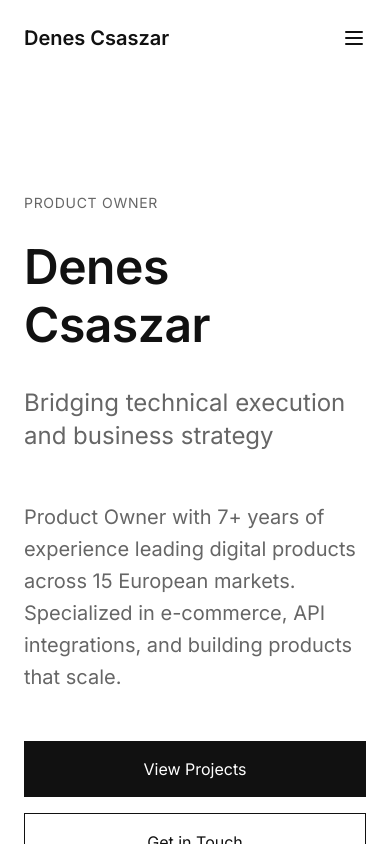
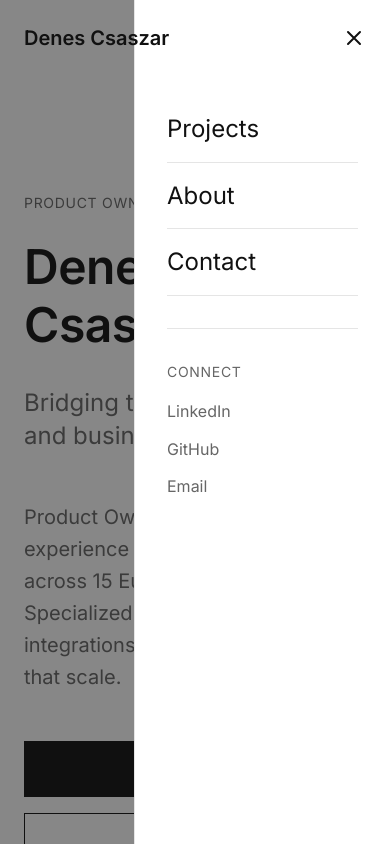
Before and after one commit to denescsaszar/denescsaszar-portfolio, a Next.js app: page / in a window 390 px wide. Both pictures are taken after a click on the button "Menu". Shown: the top 844 px of the page. Built offline with nearby package versions, Linux system fonts and the light colour scheme.

Commit message:
feat(nav): add mobile menu with slide-out animation and overlay

```diff
--- a/components/Navigation.tsx
+++ b/components/Navigation.tsx
@@ -4,6 +4,7 @@ import { useState, useEffect } from "react";
 
 export default function Navigation() {
   const [isScrolled, setIsScrolled] = useState(false);
+  const [isMobileMenuOpen, setIsMobileMenuOpen] = useState(false);
 
   useEffect(() => {
     const handleScroll = () => {
@@ -14,7 +15,16 @@ export default function Navigation() {
     return () => window.removeEventListener("scroll", handleScroll);
   }, []);
 
+  const toggleMobileMenu = () => {
+    setIsMobileMenuOpen(!isMobileMenuOpen);
+  };
+
+  const closeMobileMenu = () => {
+    setIsMobileMenuOpen(false);
+  };
+
   return (
+    <>
       <nav className={isScrolled ? "fixed top-0 left-0 right-0 z-50 bg-background border-b border-border shadow-sm transition-all" : "fixed top-0 left-0 right-0 z-50 bg-transparent transition-all"}>
         <div className="container-custom py-6">
           <div className="flex items-center justify-between">
@@ -34,13 +44,87 @@ export default function Navigation() {
               </a>
             </div>
 
-          <button className="md:hidden text-foreground" aria-label="Menu">
+            <button
+              onClick={toggleMobileMenu}
+              className="md:hidden text-foreground z-50"
+              aria-label="Menu"
+            >
+              {isMobileMenuOpen ? (
+                <svg className="w-6 h-6" fill="none" stroke="currentColor" viewBox="0 0 24 24">
+                  <path strokeLinecap="round" strokeLinejoin="round" strokeWidth={2} d="M6 18L18 6M6 6l12 12" />
+                </svg>
+              ) : (
                 <svg className="w-6 h-6" fill="none" stroke="currentColor" viewBox="0 0 24 24">
                   <path strokeLinecap="round" strokeLinejoin="round" strokeWidth={2} d="M4 6h16M4 12h16M4 18h16" />
                 </svg>
+              )}
             </button>
           </div>
         </div>
       </nav>
+
+      {/* Mobile Menu Overlay */}
+      {isMobileMenuOpen && (
+        <div
+          className="fixed inset-0 bg-foreground bg-opacity-50 z-40 md:hidden"
+          onClick={closeMobileMenu}
+        />
+      )}
+
+      {/* Mobile Menu */}
+      <div className={`fixed top-0 right-0 h-full w-64 bg-background border-l border-border z-40 transform transition-transform duration-300 md:hidden ${isMobileMenuOpen ? 'translate-x-0' : 'translate-x-full'}`}>
+        <div className="flex flex-col pt-24 px-8">
+          <a
+            href="#projects"
+            onClick={closeMobileMenu}
+            className="text-heading-3 py-4 border-b border-border hover:text-muted transition-colors"
+          >
+            Projects
+          </a>
+          <a
+            href="#about"
+            onClick={closeMobileMenu}
+            className="text-heading-3 py-4 border-b border-border hover:text-muted transition-colors"
+          >
+            About
+          </a>
+          <a
+            href="#contact"
+            onClick={closeMobileMenu}
+            className="text-heading-3 py-4 border-b border-border hover:text-muted transition-colors"
+          >
+            Contact
+          </a>
+
+          <div className="mt-8 pt-8 border-t border-border">
+            <p className="text-body-small text-muted uppercase tracking-wider mb-4">Connect</p>
+            <div className="flex flex-col gap-3">
+              <a
+                href="https://www.linkedin.com/in/denescsaszar"
+                target="_blank"
+                rel="noopener noreferrer"
+                className="text-body text-muted hover:text-foreground transition-colors"
+              >
+                LinkedIn
+              </a>
+              <a
+                href="https://github.com/denescsaszar"
+                target="_blank"
+                rel="noopener noreferrer"
+                className="text-body text-muted hover:text-foreground transition-colors"
+              >
+                GitHub
+              </a>
+              <a
+                href="mailto:csaszar.denes@gmail.com"
+                className="text-body text-muted hover:text-foreground transition-colors"
+              >
+                Email
+              </a>
+            </div>
+          </div>
+        </div>
+      </div>
+    </>
   );
 }
```
Lines whose indentation alone changed are shown as unchanged.
